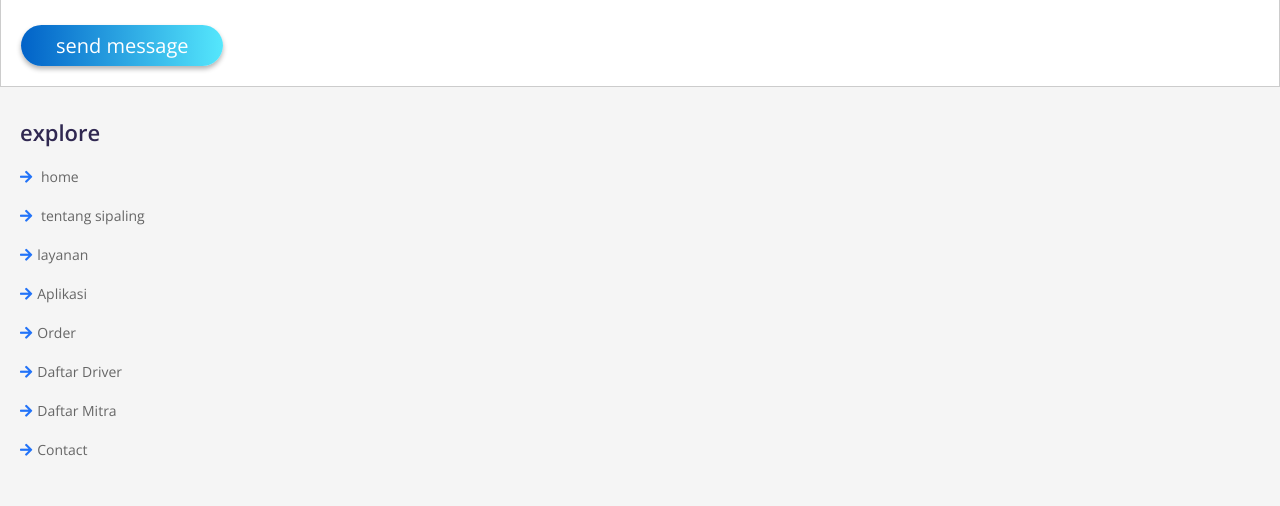
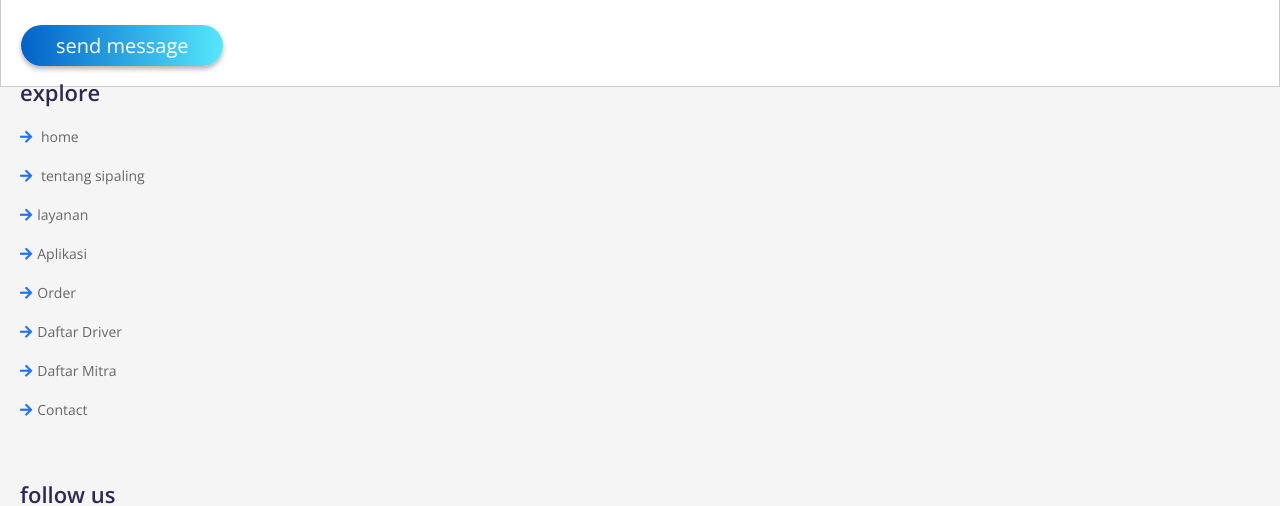
Before and after one commit to ucildotcom/ucildotcom.github.io, a plain HTML site: page index.html in a window 1280 px wide. Shown: the part 5686-6192 px from the top of the page. Drawn offline with nearby package versions, Linux system fonts and the light colour scheme.

Commit message:
Update index.html

```diff
--- a/index.html
+++ b/index.html
@@ -387,7 +387,7 @@
 
     <div class="box-container">
 
-        <div class="box">
+        <div class="box" style="margin-top:-20px;">
             <h3>explore</h3>
             <a href="#home"> <i class="fas fa-arrow-right"></i> home </a>
             <a href="#tentang"> <i class="fas fa-arrow-right"></i> tentang sipaling </a>
```
